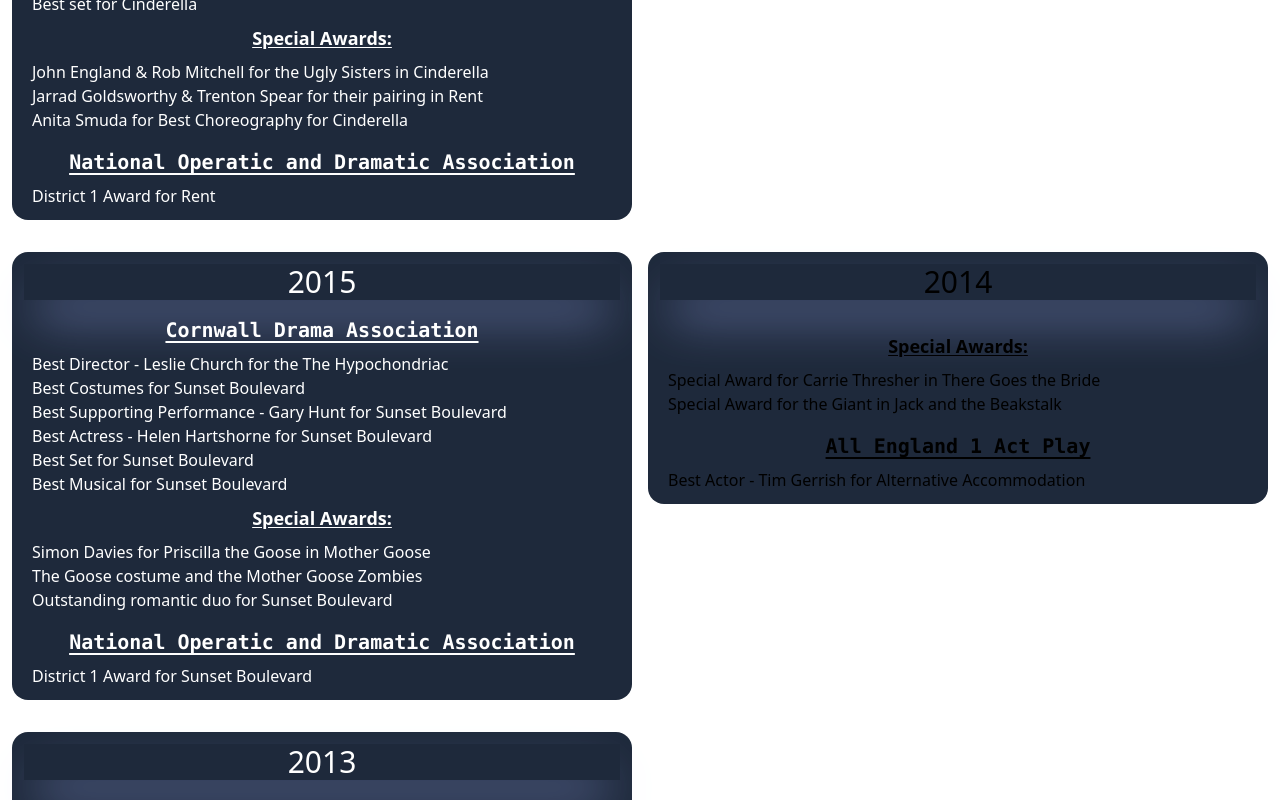
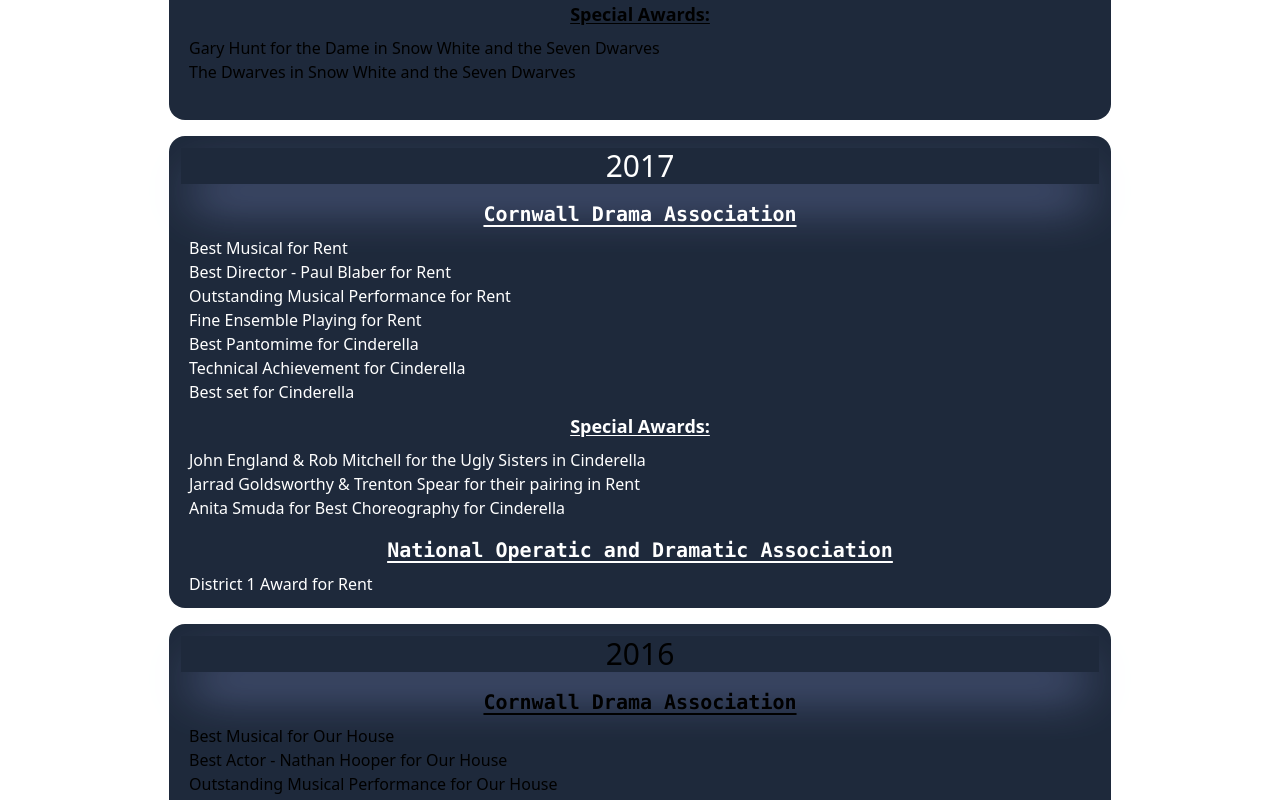
Before and after one commit to Konstantine1307/htc-new-site, a Next.js app: page /awards in a window 1280 px wide. Shown: the part 820-1620 px from the top of the page. Built offline with nearby package versions, Linux system fonts and the light colour scheme; some icons are missing; a web font is replaced by a local one.

Commit message:
Update layout

```diff
--- a/pages/awards.js
+++ b/pages/awards.js
@@ -104,7 +104,7 @@
     },
     {
       year: "2014",
-      association: "",
+      association: "Cornwall Drama Association",
       include: [
       ],
       special: "Special Awards:",
@@ -136,23 +136,11 @@
 
   return (
     <>
-      {/* <Hero
-        title="HELSTON THEATRE COMPANY"
-        subtitle="CHILD PROTECTION POLICY"
-        paragraph="2021-2022"
-        backgroundImage='url("https://images.unsplash.com/photo-1471877325906-aee7c2240b5f?ixlib=rb-1.2.1&ixid=MnwxMjA3fDB8MHxwaG90by1wYWdlfHx8fGVufDB8fHx8&auto=format&fit=crop&w=2670&q=80")'
-        imageSrc={TheGroupMembers}
-        button="Policy Statements"
-        linkToPage="#policy-statement"
-      />
-      <div className="container pt-3  flex justify-end">
-        <BackToTheGroup />
-      </div> */}
-      <section className="section-global container py-4 md:mt-0" id="awards">
+      <section className="section-global container py-8">
         <H2Heading h2heading="Awards" />
-        <div className="grid grid-cols-1 md:grid-cols-2 gap-4 items-start text-base text-center">
+        <div className="items-start text-base text-center pt-10">
           {awards_data.map((e, i) => (
-            <div className="w-90 md:w-full mt-4 text-start" key={i}>
+            <div className="w-full md:w-3/4 mx-auto mt-4 text-start" key={i}>
               <AwardsCard data={e} />
             </div>
           ))}
@@ -166,7 +154,7 @@
 const AwardsCard = ({ data }) => {
   return (
     <>
-      <div className={"p-3 rounded-2xl hover:scale-105 duration-500  " + (data.dark ? "bg-slate-800" : "bg-slate-800 text-white")}>
+      <div className={"p-3 rounded-2xl hover:scale-105 duration-500 " + (data.dark ? "bg-slate-800" : "bg-slate-800 text-white")}>
         <h5 className="text-3xl text-center color-primary shadow-2xl shadow-indigo-300">{data.year}</h5>
         <p className="text-xl pt-4 pb-2 font-mono text-center underline underline-offset-4 font-bold ">
           {data.association}
--- a/pages/theGroup.js
+++ b/pages/theGroup.js
@@ -36,7 +36,7 @@
           />
         </div>
       </div>
-      <div className="grid grid-cols-1 gap-4 mt-10 md:mt-20 px-2 space-y-4">
+      <div className="grid grid-cols-1 gap-4 mt-10 md:mt-20 px-2 space-y-4" id="awards">
         <p className="text-lg text-center font-light text-white">
           Helston Theatre Company has awarded Life Membership to the following members for their individual contribution to the group:
         </p>
```
